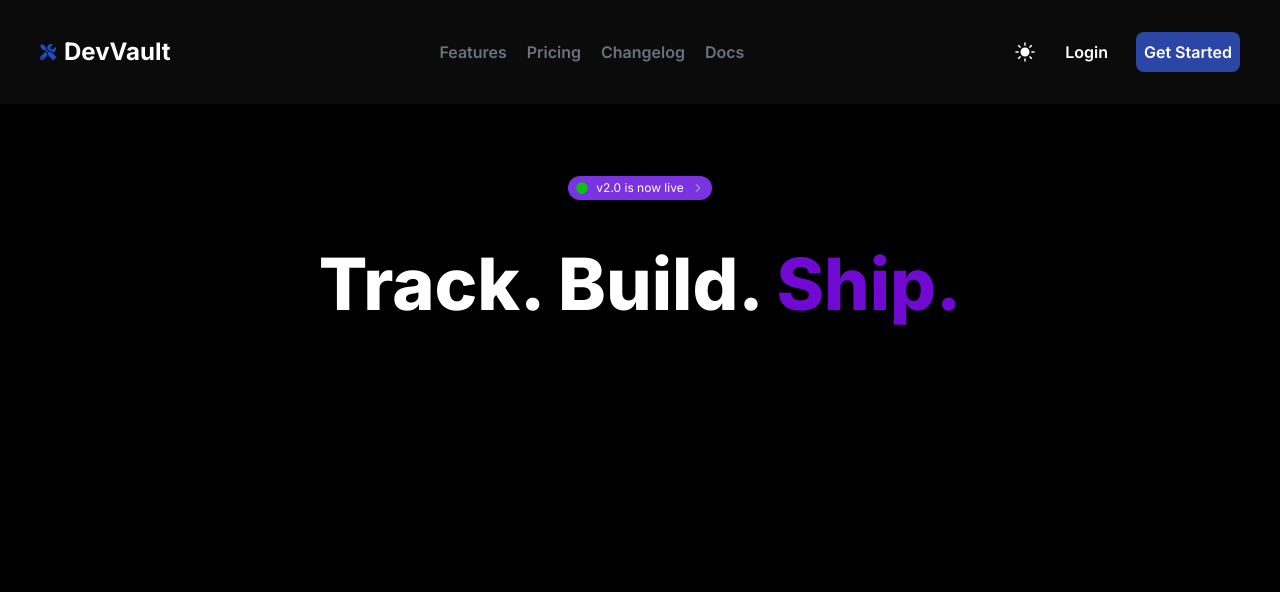
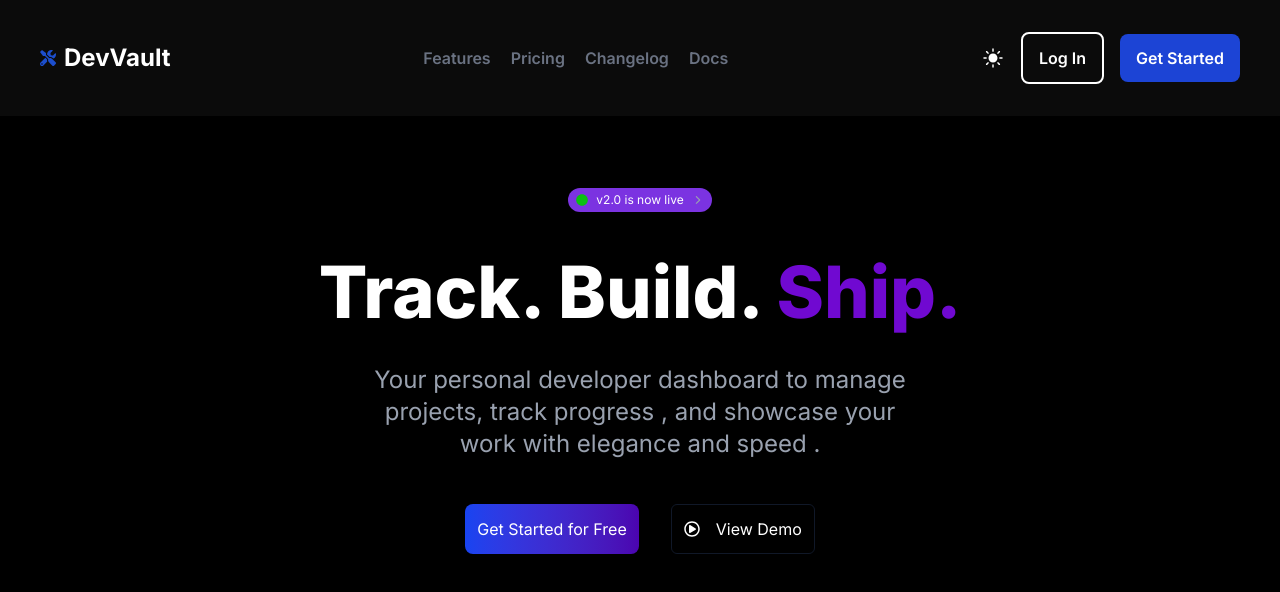
Before and after one commit to bipinThapax/devVault, a React (Vite) app: page /login in a window 1280 px wide. Shown: the top 592 px of the page. Built offline with nearby package versions, Linux system fonts and the light colour scheme.

Commit message:
enhance UI update

```diff
--- a/src/App.css
+++ b/src/App.css
@@ -5,3 +5,7 @@
 .btnBoxShadow:hover {
   box-shadow: 0px 1px 10px 0px #504f4f;
 }
+
+.boxShadow {
+  box-shadow: 1px 2px 6px 0px #504f4f;
+}
--- a/src/App.jsx
+++ b/src/App.jsx
@@ -4,12 +4,10 @@ import Navbar from "./components/Navbar";
 
 function App() {
   return (
-    <>
-      <div className="main min-h-screen bg-black text-white">
-        <Navbar />
-        <Hero />
-      </div>
-    </>
+    <div className="main min-h-screen bg-black text-white">
+      <Navbar />
+      <Hero />
+    </div>
   );
 }
 
--- a/src/components/Hero.jsx
+++ b/src/components/Hero.jsx
@@ -1,10 +1,11 @@
 import { IoIosArrowForward } from "react-icons/io";
 import { FaCircle } from "react-icons/fa";
+import { FaRegPlayCircle } from "react-icons/fa";
 
 const Hero = () => {
   return (
-    <section className="hero p-10">
-      <div className="textContainer p-8 flex flex-col items-center gap-12 justify-center">
+    <section className="hero relative overflow-hidden p-10 ">
+      <div className="textContainer  p-8 flex flex-col items-center gap-6 justify-center ">
         <div className="versionText py-1 px-2 text-xs flex items-center justify-between  gap-2 bg-[#7b33e1] rounded-2xl cursor-pointer">
           <span className="text-[#0ac013]">
             <FaCircle />
@@ -14,9 +15,24 @@ const Hero = () => {
             <IoIosArrowForward />
           </span>
         </div>
-        <h1 className="text-7xl font-extrabold">
+        <h1 className="text-7xl font-extrabold mt-5 mb-3">
           Track. Build. <span className="text-[#7009d1]">Ship.</span>
         </h1>
+        <h3 className="w-[50%] text-center text-2xl text-gray-400 ">
+          Your personal developer dashboard to manage projects, track progress ,
+          and showcase your work with elegance and speed .
+        </h3>
+        <div className="viewWorkBtns flex gap-8 mt-5">
+          <button className="bg-linear-to-r from-[#1844f1] to-[#4b04b0] hover:bg-[#1b46e1] p-3 rounded-lg cursor-pointer transition-all duration-300 ease-out active:scale-95 hover:shadow-[0px_1px_15px_0px] hover:shadow-[#4b04b0] ">
+            Get Started for Free
+          </button>
+          <button className="flex items-center gap-4 rounded-md cursor-pointer border border-gray-900 p-3 transition-all duration-400 ease-out hover:shadow-[0px_1px_15px_0px] hover:shadow-[#272525]  active:scale-95">
+            <div>
+              <FaRegPlayCircle />
+            </div>
+            <div>View Demo</div>
+          </button>
+        </div>
       </div>
     </section>
   );
--- a/src/components/Navbar.jsx
+++ b/src/components/Navbar.jsx
@@ -3,7 +3,7 @@ import { IoIosSunny } from "react-icons/io";
 
 const Navbar = () => {
   return (
-    <nav className="p-10 py-8   flex justify-between items-center font-semibold box-border bg-[#28272749] sticky top-0">
+    <nav className="p-10 py-8  z-10  flex justify-between items-center font-semibold box-border bg-[#28272749] sticky top-0">
       <div className="logo flex gap-2 items-center">
         <div className="logoImg text-[#1c4ecd]">
           <FaTools />
@@ -31,12 +31,15 @@ const Navbar = () => {
           <IoIosSunny className="text-2xl hover:text-[#c1bbbb] transition-colors duration-300  " />
         </div>
         <div className="login">
-          <button className="btnBoxShadow outline-none   py-2 px-3 rounded-lg cursor-pointer transition duration-250 ease-in active:scale-95">
-            Login
+          <button
+            className=" outline-none   cursor-pointer   active:scale-95 border-2 py-3 px-4  rounded-lg transition-all duration-500 ease-out
+               hover:bg-white hover:text-black hover:border-transparent btnBoxShadow"
+          >
+            Log In
           </button>
         </div>
         <div className="singup">
-          <button className="bg-[#2c46a5] btnBoxShadow hover:bg-[#1b46e1] p-2 rounded-lg cursor-pointer transition-all duration-400 ease-out active:scale-95">
+          <button className="bg-[#1c44d5] btnBoxShadow hover:bg-indigo-700 px-4 py-3  rounded-lg cursor-pointer transition-all duration-400 ease-out active:scale-95">
             Get Started
           </button>
         </div>
```
